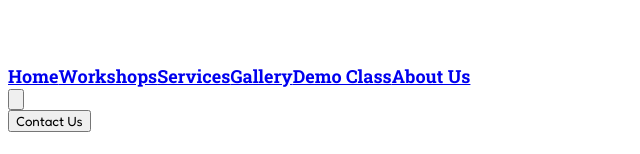
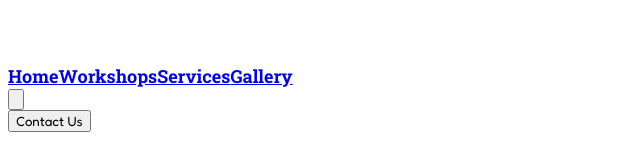
Before and after one commit to roboracterofficial/RoboRacter, a React (Create React App) app: page /gallery in a window 1280 px wide. Shown: the part 448-602 px from the top of the page, without its empty margins (0-640 px from the left). Built offline with nearby package versions, Linux system fonts and the light colour scheme.

Commit message:
Remove Demo Class and About Us from navbar, add Demo Class button above courses section

```diff
--- a/src/CoursesSection.js
+++ b/src/CoursesSection.js
@@ -53,6 +53,17 @@ const headingStyle = { fontFamily: "'Roboto Slab', serif" };
 const CoursesSection = ({ onEnrollClick }) => (
   <section id="courses" className="py-12 bg-gray-50">
     <div className="px-2 sm:px-4 lg:px-6">
+      {/* Demo Class Button */}
+      <div className="text-center mb-12">
+        <button
+          onClick={onEnrollClick}
+          className="bg-blue-600 hover:bg-blue-700 text-white px-8 py-4 rounded-full font-medium text-sm sm:text-base md:text-lg shadow-lg hover:shadow-xl transition-all duration-300 transform hover:scale-105"
+          style={{ fontFamily: "'Fredoka', sans-serif" }}
+        >
+          🚀 Schedule a Demo Class
+        </button>
+      </div>
+
       <div className="text-center mb-8">
         <h2 className="text-3xl font-bold flex justify-center items-center gap-2">
           <span className="text-blue-500 font-normal">Our Best</span>
@@ -65,6 +76,7 @@ const CoursesSection = ({ onEnrollClick }) => (
           <span className="inline-block align-middle" style={{width: '90px', height: '4px', background: '#ef4444', borderRadius: '2px'}}></span>
         </div>
       </div>
+
       <div className="max-w-[1584px] mx-auto">
         <div className="grid grid-cols-1 sm:grid-cols-2 lg:grid-cols-3 gap-12 items-stretch">
           {courses.map((course, idx) => (
--- a/src/Gallery.js
+++ b/src/Gallery.js
@@ -24,6 +24,7 @@ const Gallery = () => {
                 src={image}
                 alt={`Gallery ${index + 1}`}
                 className="w-full h-56 object-cover"
+                style={{ imageRendering: 'crisp-edges' }}
               />
             </div>
           ))}
--- a/src/Navbar.js
+++ b/src/Navbar.js
@@ -54,8 +54,6 @@ const Navbar = (props) => {
             <a href="#courses" onClick={scrollToCourses} className="text-white uppercase hover:text-gray-200 text-xs md:text-xs lg:text-sm xl:text-base font-medium" style={menuStyle}>Workshops</a>
             <a href="#offerings" onClick={scrollToServices} className="text-white uppercase hover:text-gray-200 text-xs md:text-xs lg:text-sm xl:text-base font-medium" style={menuStyle}>Services</a>
             <Link to="/gallery" className="text-white uppercase hover:text-gray-200 text-xs md:text-xs lg:text-sm xl:text-base font-medium" style={menuStyle}>Gallery</Link>
-            <a href="#demo-class" onClick={(e) => { e.preventDefault(); onContactClick(); }} className="text-white uppercase hover:text-gray-200 text-xs md:text-xs lg:text-sm xl:text-base font-medium" style={menuStyle}>Demo Class</a>
-            <a href="#footer" onClick={scrollToFooter} className="text-white uppercase hover:text-gray-200 text-xs md:text-xs lg:text-sm xl:text-base font-medium" style={menuStyle}>About Us</a>
           </div>
           {/* Mobile menu button - visible only on mobile and tablet */}
           <div className="lg:hidden">
@@ -88,8 +86,6 @@ const Navbar = (props) => {
             <a href="#courses" onClick={scrollToCourses} className="text-white uppercase hover:text-gray-200 font-medium" style={mobileMenuStyle}>Workshops</a>
             <a href="#offerings" onClick={scrollToServices} className="text-white uppercase hover:text-gray-200 font-medium" style={mobileMenuStyle}>Services</a>
             <Link to="/gallery" onClick={() => setIsMenuOpen(false)} className="text-white uppercase hover:text-gray-200 font-medium" style={mobileMenuStyle}>Gallery</Link>
-            <a href="#demo-class" onClick={(e) => { e.preventDefault(); setIsMenuOpen(false); onContactClick(); }} className="text-white uppercase hover:text-gray-200 font-medium" style={mobileMenuStyle}>Demo Class</a>
-            <a href="#footer" onClick={scrollToFooter} className="text-white uppercase hover:text-gray-200 font-medium" style={mobileMenuStyle}>About Us</a>
             <button
               onClick={() => { setIsMenuOpen(false); onContactClick(); }}
               className="text-white uppercase hover:text-gray-200 font-medium text-left" style={mobileMenuStyle}
```
